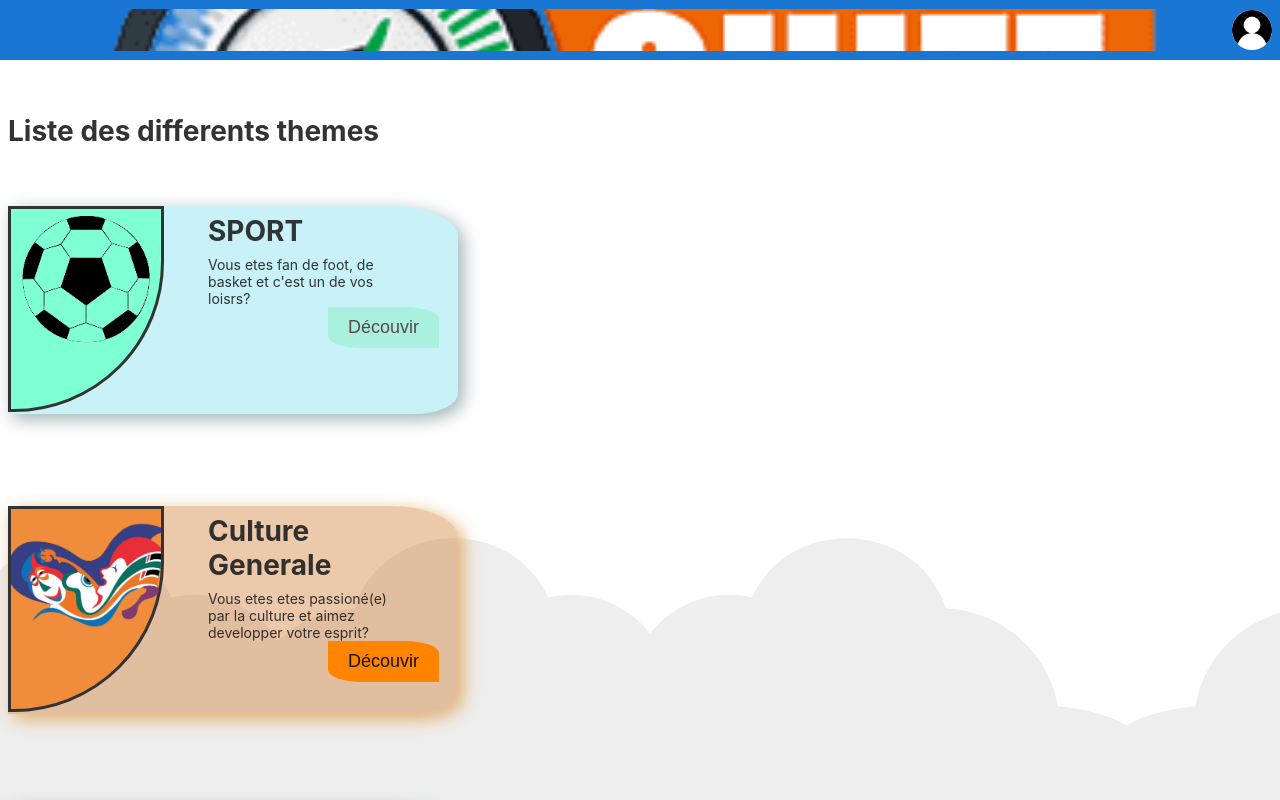
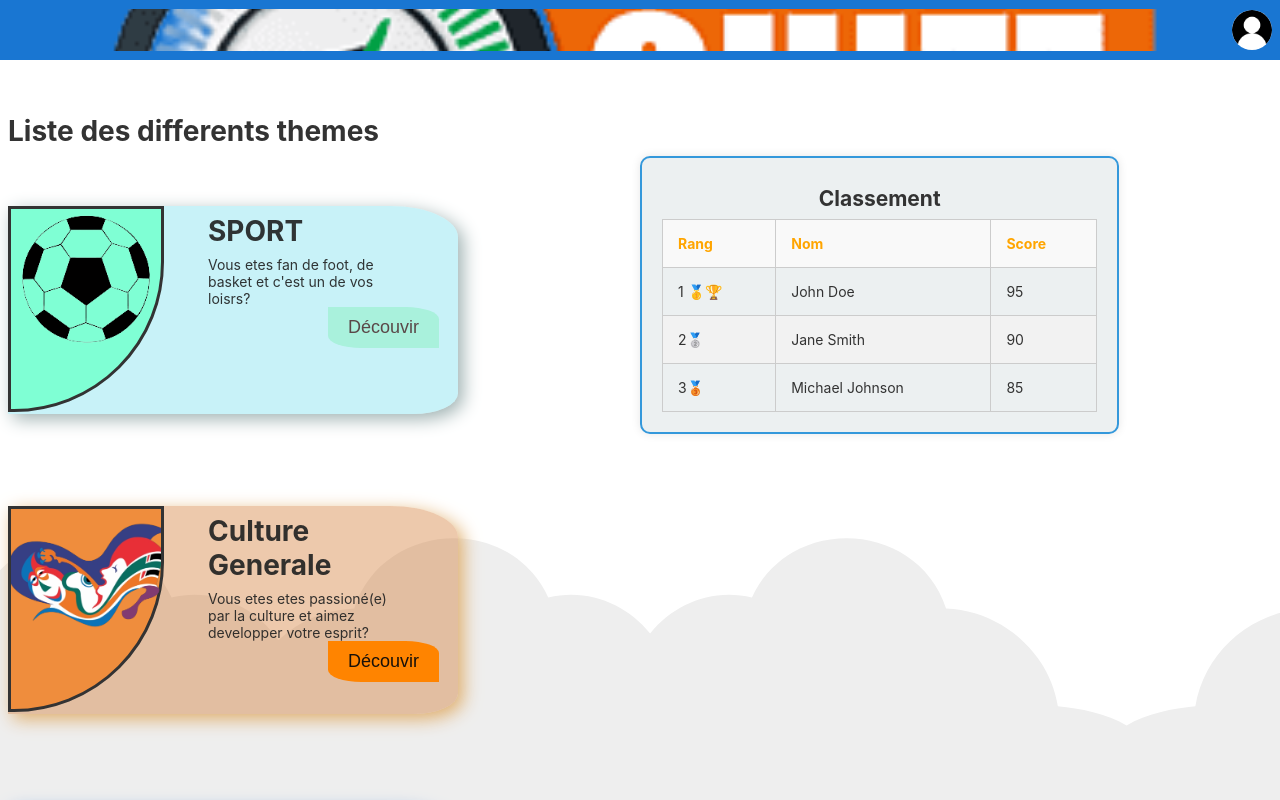
Before and after one commit to BIDZANA/projet_quiz_front_end, an Angular app in the folder quiz-front/: page /themes-list in a window 1280 px wide. Shown: the top 800 px of the page. Built offline with nearby package versions, Linux system fonts and the light colour scheme.

Commit message:
ajout du classement

```diff
--- a/quiz-front/src/app/themes-list/themes-list.component.html
+++ b/quiz-front/src/app/themes-list/themes-list.component.html
@@ -39,6 +39,10 @@
   </svg>
 </div>
 <h1>Liste des differents themes</h1>
+
+
+<div class="ensemble">
+  <div class="bloc">
     <div class="container">
       <div class="rectangle">
         <div class="quarter-circle">
@@ -123,3 +127,37 @@
 
       </div>
     </div>
+  </div>
+  <div class="bloc">
+    <div class="table-container">
+
+      <h2>Classement</h2>
+      <table>
+        <thead>
+        <tr>
+          <th style="color: orange;">Rang</th> <!-- Ajout de la couleur orange ici -->
+          <th style="color: orange;">Nom</th> <!-- Ajout de la couleur orange ici -->
+          <th style="color: orange;">Score</th> <!-- Ajout de la couleur orange ici -->
+        </tr>
+        </thead>
+        <tbody>
+        <tr>
+          <td>1 🥇🏆</td>
+          <td>John Doe</td>
+          <td>95</td>
+        </tr>
+        <tr>
+          <td>2🥈</td>
+          <td>Jane Smith</td>
+          <td>90</td>
+        </tr>
+        <tr>
+          <td>3🥉</td>
+          <td>Michael Johnson</td>
+          <td>85</td>
+        </tr>
+        </tbody>
+      </table>
+    </div>
+  </div>
+</div>
--- a/quiz-front/src/app/themes-list/themes-list.component.scss
+++ b/quiz-front/src/app/themes-list/themes-list.component.scss
@@ -609,3 +609,57 @@ button[type="submit"]:hover {
   font-size: 18px;
   transition: background-color 0.3s;
 }
+h2 {
+  color: #333;
+}
+.table-container {
+  display: flex;
+  flex-direction: column;
+  align-items: center;
+  border: 2px solid #3498db;
+  width: 70%;
+  border-radius: 10px;
+  padding: 20px;
+  background-color: #ecf0f1;
+  margin-bottom: 20px;
+  top: 50px;
+  box-shadow: 0 0 10px rgba(0, 0, 0, 0.1);
+}
+
+
+table {
+  width: 100%;
+  border-collapse: collapse;
+
+}
+th, td {
+  border: 1px solid #ccc;
+  padding: 15px;
+  text-align: left;
+}
+th {
+  background-color: #f9f9f9;
+  font-weight: bold;
+  color: orange;
+}
+tr:nth-child(even) {
+  background-color: #f2f2f2;
+}
+tr:hover {
+  background-color: #ddd;
+}
+
+.ensemble {
+  display: flex;
+}
+
+.bloc {
+  width: 50%;
+  height: 100px;
+  //background-color: #ddd;
+  margin-right: 10px;
+}
+
+.container .bloc:last-child {
+  margin-right: 0;
+}
```
Lines whose indentation alone changed are shown as unchanged.
